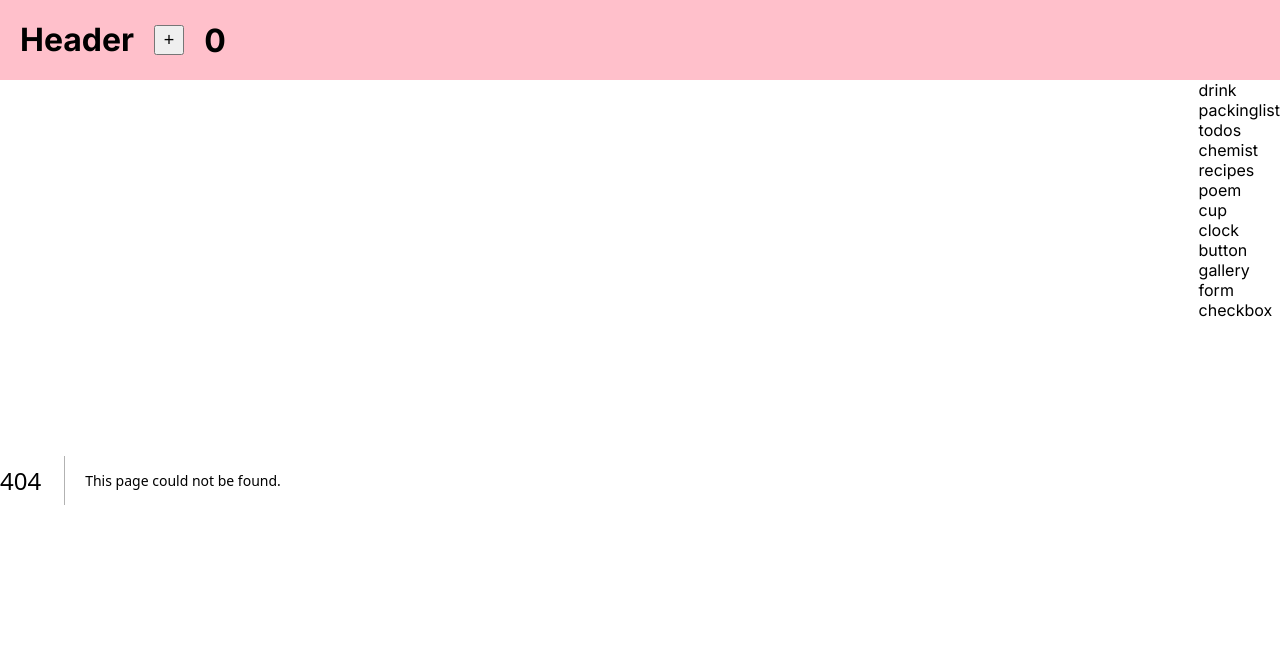
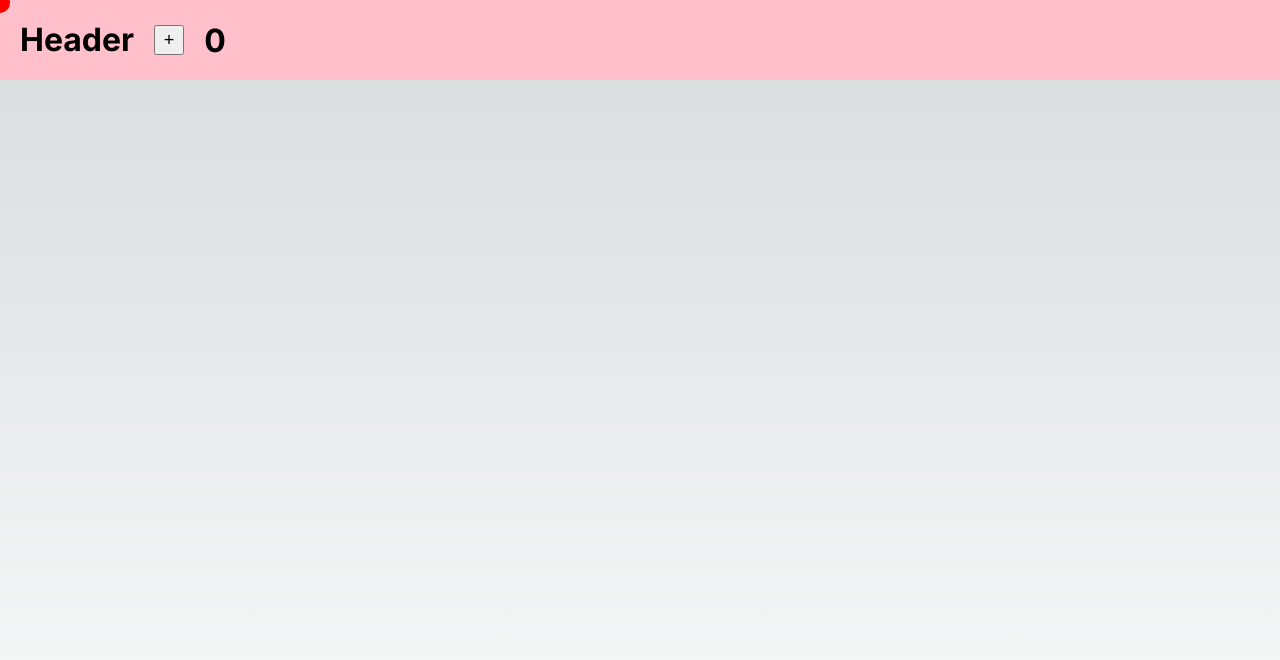
Before and after one commit to kiwichan101kg/next-app-tutorial, a Next.js app: page /movingdot in a window 1280 px wide. Before the commit this address had no page. Shown: the top 660 px of the page. Built offline with nearby package versions, Linux system fonts and the light colour scheme.

Commit message:
movingdot追加

```diff
--- a/src/app/data.ts
+++ b/src/app/data.ts
@@ -12,4 +12,5 @@ export const linkArr: string[] = [
   "gallery",
   "form",
   "checkbox",
+  "movingdot",
 ];
--- /dev/null
+++ b/src/app/movingdot/page.tsx
@@ -0,0 +1,37 @@
+"use client";
+import { useState } from "react";
+
+export default function MovingDot() {
+  const [position, setPosition] = useState({ x: 0, y: 0 });
+
+  return (
+    <>
+      <div
+        onPointerMove={(e) => {
+          setPosition({
+            x: e.clientX,
+            y: e.clientY,
+          });
+        }}
+        style={{
+          position: "relative",
+          width: "100vw",
+          height: "100vh",
+        }}
+      >
+        <div
+          style={{
+            position: "absolute",
+            backgroundColor: "red",
+            borderRadius: "50%",
+            transform: `translate(${position.x}px, ${position.y - 77}px)`,
+            left: -10,
+            top: -10,
+            width: 20,
+            height: 20,
+          }}
+        />
+      </div>
+    </>
+  );
+}
```
